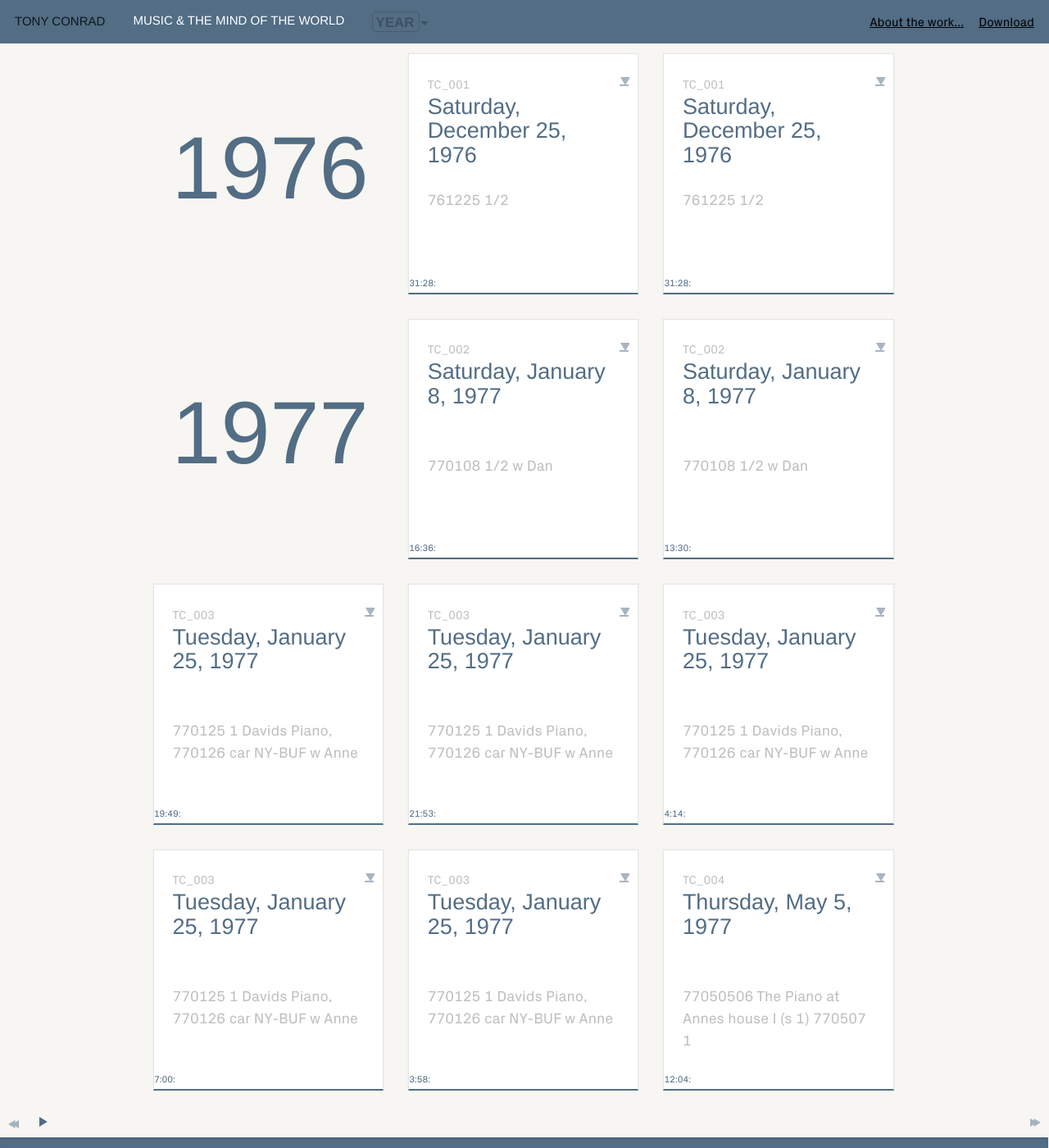
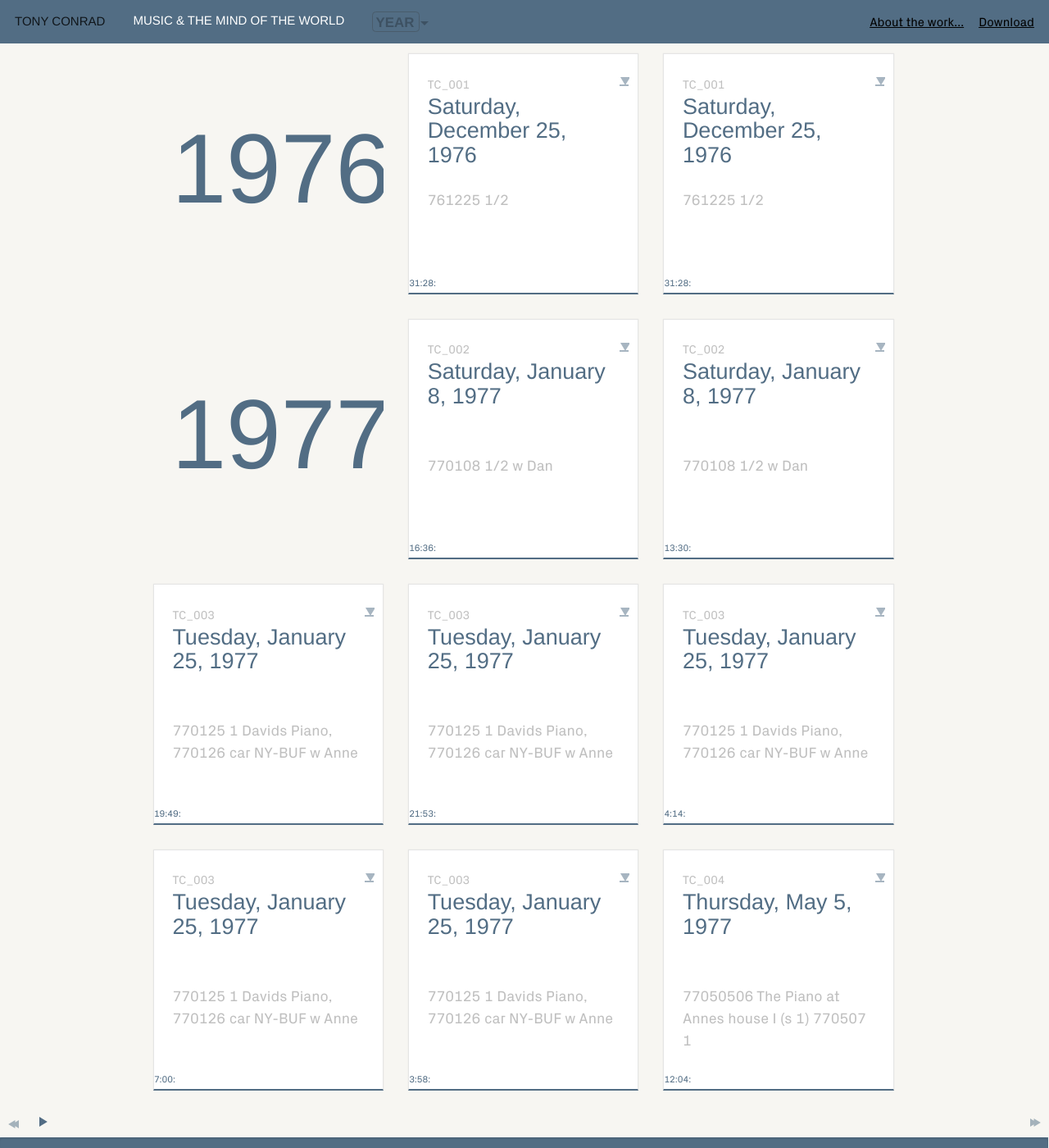
Before and after one commit to coryarcangel/music-and-the-mind-of-the-world, a Jekyll site: the page built from index.html, in a window 1280 px wide and 1400 px high. Shown: the whole window at 82% size. Built offline with Jekyll 4.4.1, drawn with Linux system fonts in a browser that asks for light colours; nearby versions of some CDN libraries; some web fonts are replaced; library files that are not in the unit come from our copies.

Commit message:
increased year card font size to 120px on desktop fixes #7

```diff
--- a/_sass/_cards.scss
+++ b/_sass/_cards.scss
@@ -163,6 +163,10 @@
         font-size: 6rem;
         margin-bottom: 0;
 
+        @include media-breakpoint-up(md) {
+          font-size: 120px;
+        }
+
         @include media-breakpoint-up(sm) {
           margin-bottom: 0.75rem;
         }
```
